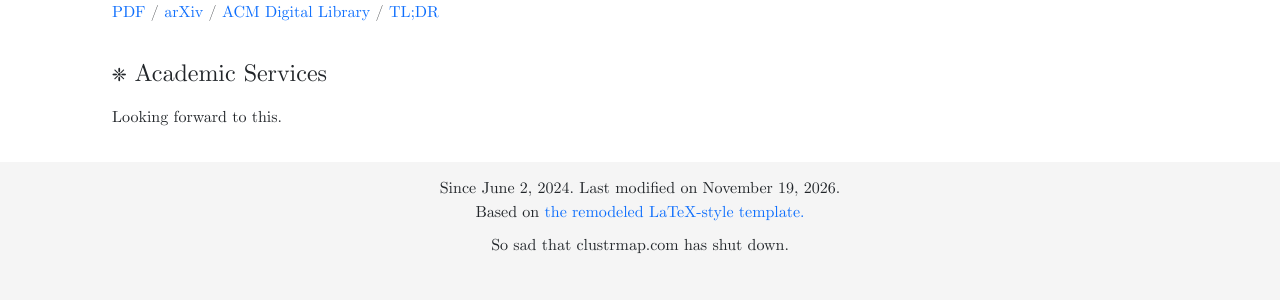
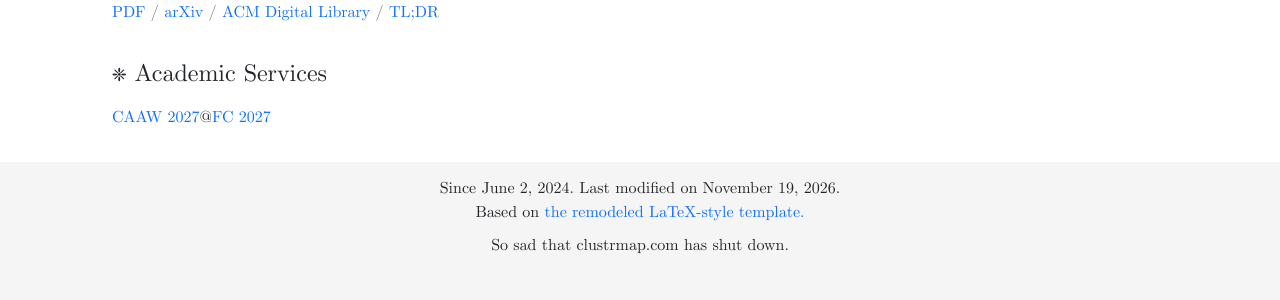
Before and after one commit to WANGaRuijie/WANGaRuijie.github.io, a Jekyll site: the page built from index.md, in a window 1280 px wide. Shown: the part 1131-1431 px from the top of the page. Built offline with Jekyll 4.4.1, drawn with Linux system fonts in a browser that asks for light colours; a script that is not in the unit is left out.

Commit message:
Update index.md

```diff
--- a/index.md
+++ b/index.md
@@ -78,7 +78,7 @@ title: "Ruijie's Spot"
         <div class="col">
             <p class="h4 section-title">❈ Academic Services</p>
             <p>
-                Looking forward to this.
+                <a href="https://caaw.io/2027/">CAAW 2027</a>@<a href="https://fc27.ifca.ai/">FC 2027</a>
             </p>
         </div>
     </div>
```
